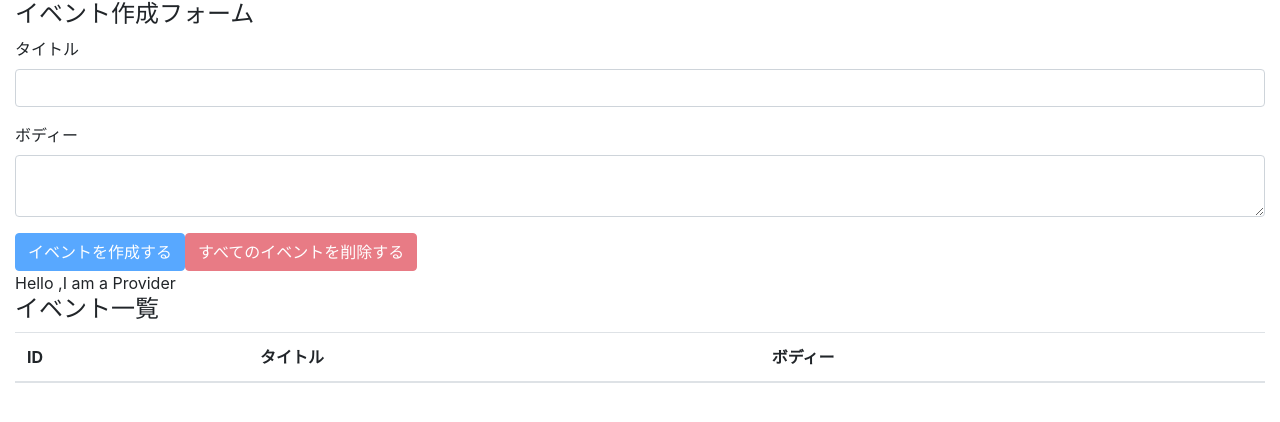
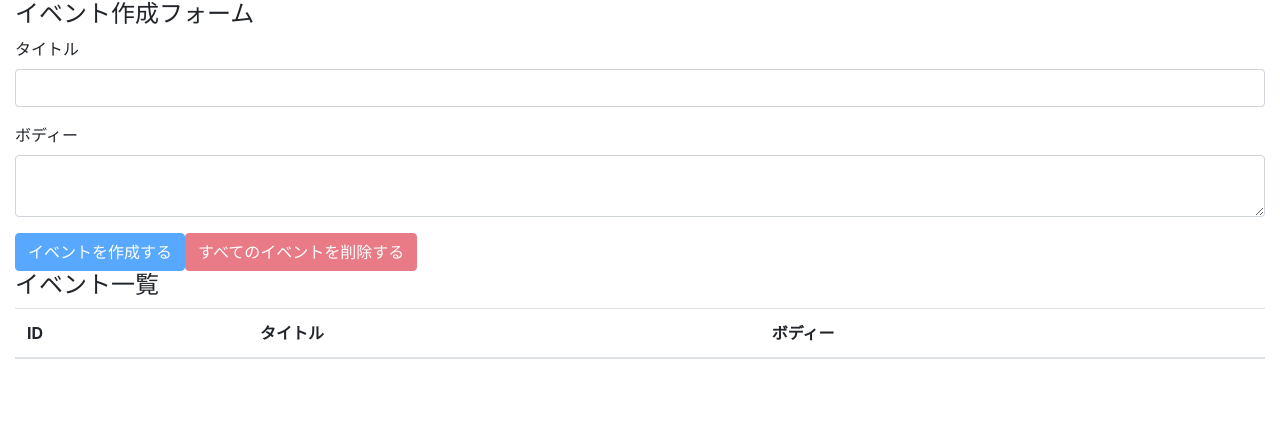
Before and after one commit to wat1881mayer/react-hooks-101, a React (Create React App) app: page / in a window 1280 px wide. Shown: the top 422 px of the page. Built offline with nearby package versions, Linux system fonts and the light colour scheme.

Commit message:
solce props drilling issue

```diff
--- a/src/components/App.js
+++ b/src/components/App.js
@@ -5,17 +5,16 @@
 import AppContext from '../contexts/AppContext'
 import reducer from '../reducers'
 
-console.log({AppContext})
 
 const App = ()=> {
   const [state,dispatch] = useReducer(reducer,[])
 
 
   return (
-    <AppContext.Provider value={'Hello ,I am a Provider'}>
+    <AppContext.Provider value={{state,dispatch}}>
       <div className="container-fluid">
-        <EventForm state={state} dispatch = {dispatch}/>
-        <Events state={state} dispatch = {dispatch}/>
+        <EventForm />
+        <Events />
       </div>
     </AppContext.Provider>
   );
--- a/src/components/Event.js
+++ b/src/components/Event.js
@@ -1,7 +1,9 @@
-import React from 'react'
+import React ,{useContext} from 'react'
 import {DELETE_EVENT} from '../actions'
+import AppContext from '../contexts/AppContext'
 
-const Event = ({dispatch,event})=> {
+const Event = ({event})=> {
+    const {dispatch} = useContext(AppContext)
     const id = event.id
     const handleClickDeleteButton =() =>{
       const result = window.confirm(`イベント(id=${id})を本当に削除しても良いですか？`)
--- a/src/components/EventForm.js
+++ b/src/components/EventForm.js
@@ -1,11 +1,13 @@
-import React,{useState} from 'react'
+import React,{useState,useContext} from 'react'
 import {
   CREATE_EVENT,
   DELETE_ALL_EVENT
 } from '../actions/'
 
-const EventForm = ({state,dispatch})=>{
+import AppContext from '../contexts/AppContext'
 
+const EventForm = ()=>{
+  const {state,dispatch}= useContext(AppContext)
   const [title,setTitle] = useState('')
   const [body,setBody] = useState('')
 
--- a/src/components/Events.js
+++ b/src/components/Events.js
@@ -2,11 +2,10 @@
 import Event from './Event'
 import AppContext from '../contexts/AppContext'
 
-const Events = ({state,dispatch})=>{
-    const value = useContext(AppContext)
+const Events = ()=>{
+    const {state}= useContext(AppContext)
     return (
         <>
-            <div>{value}</div>
             <h4>イベント一覧</h4>
             <table className="table table-hover">
             <thead>
@@ -17,7 +16,7 @@
                 </tr>
             </thead>
             <tbody>
-                {state.map((event,index) => (<Event key={index} event={event} dispatch={dispatch}/>))}
+                {state.map((event,index) => (<Event key={index} event={event}/>))}
 
             </tbody>
             </table>
```
